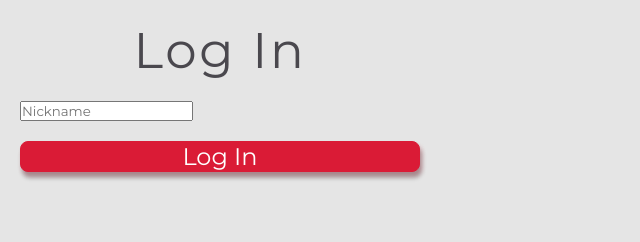
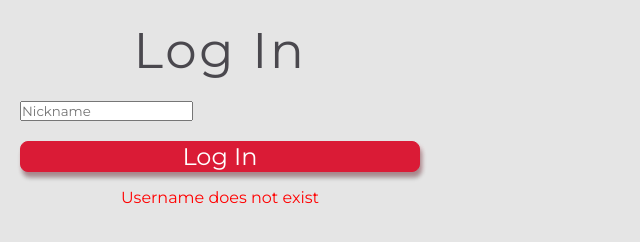
Before and after one commit to KrystianKjjk/CodersCamp2020.Project.TypeScript.FitNotFat, a website built with Parcel: page UnitImplementations/UIComponents/LogIn/LogIn.html in a window 1280 px wide. Both pictures are taken after a click on the button "Log In". Shown: the whole page, without its empty margins (0-640 px from the left). Built offline with nearby package versions, Linux system fonts and the light colour scheme.

Commit message:
develop unit implementation

```diff
--- a/UnitImplementations/UIComponents/LogIn/LogIn.css
+++ b/UnitImplementations/UIComponents/LogIn/LogIn.css
@@ -21,5 +21,11 @@
 .container-button {
     padding-top: 20px;
     display: flex;
+    flex-direction: column;
     justify-content: space-around;
+    align-items: center;
 }
+.container-button > p {
+    margin-top: 1em;
+    color: red;
+}
--- a/UnitImplementations/UIComponents/LogIn/LogIn.ts
+++ b/UnitImplementations/UIComponents/LogIn/LogIn.ts
@@ -1,6 +1,21 @@
 import {generateWhiteButton, generateRedButton} from '../../../Src/UIComponents/Buttons/Buttons';
-import {generateTextInput} from '../../../Src/UIComponents/FormComponent/FormComponent'
+import {generateTextInput} from '../../../Src/UIComponents/FormComponent/FormComponent';
 import {createElement} from '../../../Src/UIComponents/utils/utils'
+import loginButton from '../../../Src/Logic/LoginButton/LoginButton';
+import {saveInLocalStorage} from '../../../Src/Logic/LocalStorage/LocalStorage';
+import {ActivityLevel} from '../../../Models/ActivityLevel.model';
+import {User} from '../../../Models/User.model';
+
+const username = 'User3';
+const user: User = {
+  name: username,
+  gender: 'Male',
+  dateOfBirth: new Date(),
+  height: 177,
+  activityLevel: ActivityLevel.Low,
+  goalWeight: 70,
+};
+saveInLocalStorage(username, user);
 
 const container = createElement('div', 'main-container');
 const title = createElement('p', 'main-title');
@@ -12,7 +27,10 @@ document.body.appendChild(container);
 const input = generateTextInput('Nickname', 'name');
 container.appendChild(input);
 
-const button = generateRedButton('Log In', ()=>{});
+const failMsg = createElement('p');
+failMsg.innerHTML = "Username does not exist";
+let button: HTMLButtonElement;
+button = generateRedButton('Log In', () => loginButton.call(button, input.value, generateWhiteButton('Hello '+input.value, () => {}), failMsg));
 
 const containerButton = createElement('div', 'container-button');
 containerButton.appendChild(button);
```
